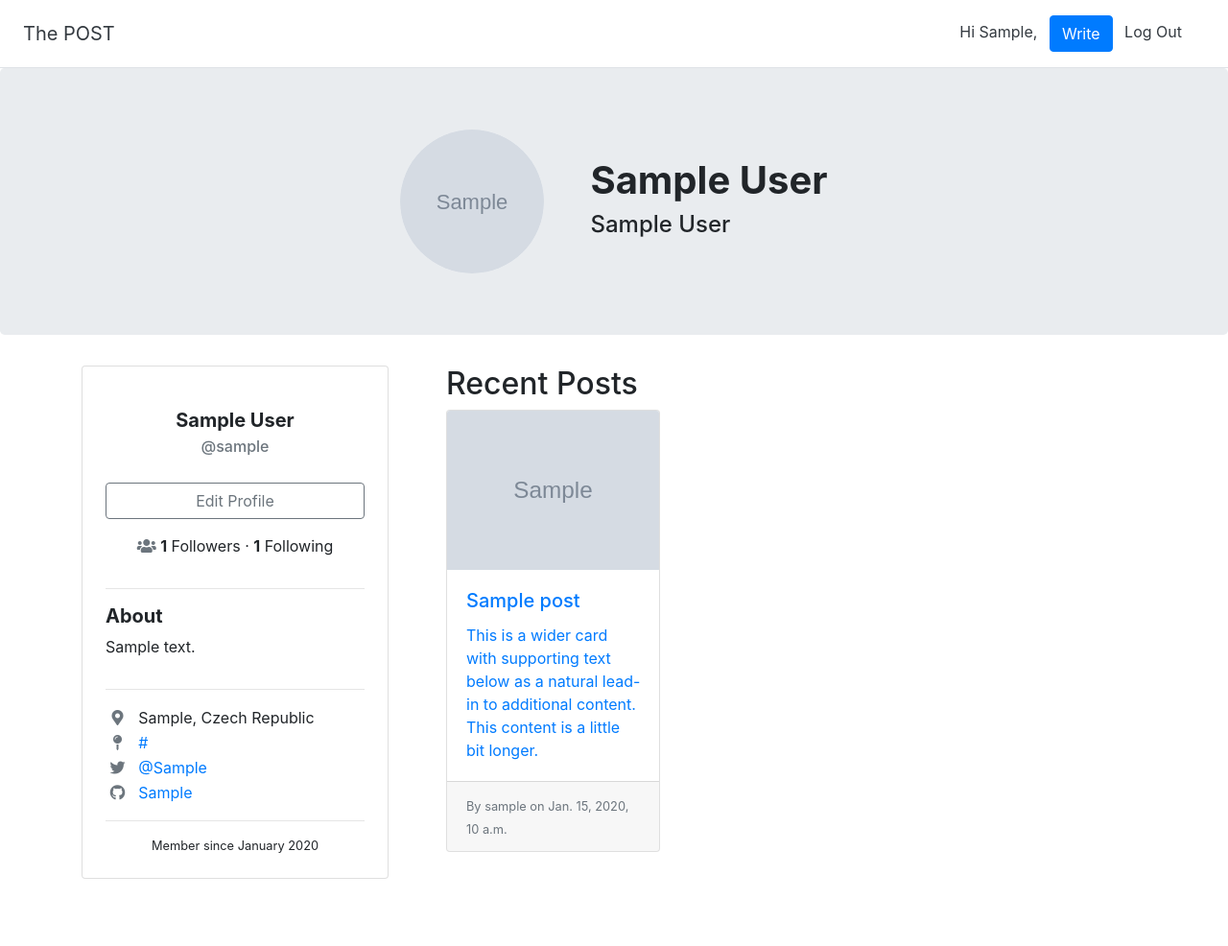
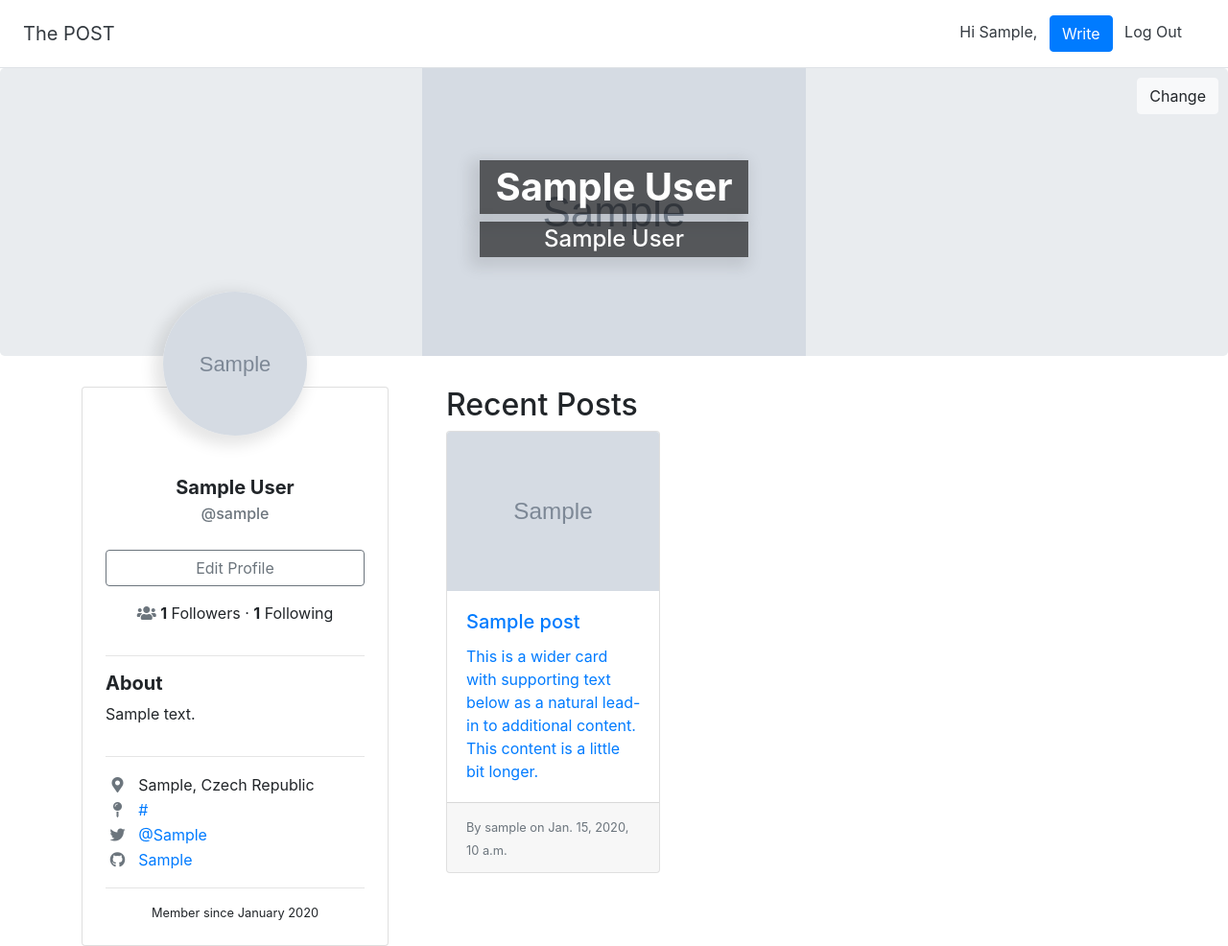
Before and after one commit to aliceridgway/django-blog, a Django app: a page that uses blog/templates/blog/author.html in a window 1280 px wide. Shown: the whole page at 96% size. Before the commit the page ends 916 px from the top, so only its background shows below. Run offline with Django 3.2, Linux system fonts and the light colour scheme; a user stored in the database is signed in; tables that the repository leaves empty hold one stand-in row (values such as "Sample post"); grey boxes marked "Sample" are stand-in pictures; some libraries are stand-ins or nearby versions.

Commit message:
allows users to change their cover photo

```diff
--- a/blog/static/css/styles.css
+++ b/blog/static/css/styles.css
@@ -25,4 +25,45 @@
 .profile_picture__overlay:hover {
   opacity: 1;
 }
+
+.cover_photo {
+  position: relative;
+}
+
+.cover_photo__words {
+  width: -webkit-fit-content;
+  width: -moz-fit-content;
+  width: fit-content;
+  position: relative;
+  margin: auto;
+  z-index: 99;
+  text-align: center;
+  margin-top: 2rem;
+}
+
+.cover_photo__words h1, .cover_photo__words h2, .cover_photo__words h3, .cover_photo__words h4, .cover_photo__words h5, .cover_photo__words h6 {
+  -webkit-box-shadow: -5px 5px 15px 5px rgba(0, 0, 0, 0.1);
+          box-shadow: -5px 5px 15px 5px rgba(0, 0, 0, 0.1);
+}
+
+.cover_photo__img {
+  position: absolute;
+  top: 0;
+  left: 0;
+  width: 100%;
+  height: 100%;
+  -o-object-fit: contain;
+     object-fit: contain;
+}
+
+.cover_photo__form {
+  position: absolute;
+  top: 10px;
+  right: 10px;
+  z-index: 98;
+}
+
+.cover_photo__form input[type=file] {
+  display: none;
+}
 /*# sourceMappingURL=styles.css.map */
--- a/blog/static/css/styles.scss
+++ b/blog/static/css/styles.scss
@@ -22,3 +22,41 @@
         opacity: 1;
     }
 }
+
+.cover_photo{
+    position: relative;
+
+    &__words{
+        width:fit-content;
+        position: relative;
+        margin:auto;
+        z-index: 99;
+        text-align: center;
+        margin-top: 2rem;
+
+        h1, h2, h3, h4, h5, h6{
+            box-shadow: -5px 5px 15px 5px rgba(0,0,0,0.1);
+        }
+    }
+
+    &__img{
+        position: absolute;
+        top:0;
+        left:0;
+        width:100%;
+        height:100%;
+        object-fit:contain;
+    }
+
+    &__form{
+        position: absolute;
+        top:10px;
+        right:10px;
+        z-index: 98;
+
+        input[type=file]{
+            display: none;
+        }
+    }
+
+}
--- /dev/null
+++ b/blog/static/js/coverphoto_upload.js
@@ -0,0 +1,77 @@
+$(function () {
+    /* SCRIPT TO OPEN THE MODAL WITH THE PREVIEW */
+    $("#id_cover_photo").change(function () {
+        if (this.files && this.files[0]) {
+            var reader = new FileReader();
+            reader.onload = function (e) {
+                $("#image").attr("src", e.target.result);
+                $("#modalCoverPhotoCrop").modal("show");
+            }
+            reader.readAsDataURL(this.files[0]);
+        }
+    });
+
+    /* SCRIPTS TO HANDLE THE CROPPER BOX */
+    var $image = $("#image");
+    var cropBoxData;
+    var canvasData;
+    $("#modalCoverPhotoCrop").on("shown.bs.modal", function () {
+        $image.cropper({
+            viewMode: 1,
+            aspectRatio: 1980/300,
+            minCropBoxWidth: 50,
+            minCropBoxHeight: 50,
+            ready: function () {
+                $image.cropper("setCanvasData", canvasData);
+                $image.cropper("setCropBoxData", cropBoxData);
+            }
+        });
+    }).on("hidden.bs.modal", function () {
+        cropBoxData = $image.cropper("getCropBoxData");
+        canvasData = $image.cropper("getCanvasData");
+        $image.cropper("destroy");
+    });
+
+    $(".js-zoom-in").click(function () {
+        $image.cropper("zoom", 0.1);
+    });
+
+    $(".js-zoom-out").click(function () {
+        $image.cropper("zoom", -0.1);
+    });
+
+    /* SCRIPT TO COLLECT THE DATA AND POST TO THE SERVER */
+    $(".js-crop-and-upload").click(function () {
+        var cropData = $image.cropper("getData");
+        $("#id_x").val(cropData["x"]);
+        $("#id_y").val(cropData["y"]);
+        $("#id_height").val(cropData["height"]);
+        $("#id_width").val(cropData["width"]);
+        $("#modalCoverPhotoCrop").modal("hide");
+        $("#coverphotoUpload").submit();
+    });
+
+});
+
+$("#coverphotoUpload").submit(function (event) {
+    event.preventDefault()
+
+    const form = $("#coverphotoUpload")[0]
+    let formData = new FormData(form)
+    const postURL = form.dataset.url
+
+    console.log('form submitted')
+    $.ajax({
+        data: formData,
+        type: $(this).attr('method'),
+        url: postURL,
+        processData: false,
+        contentType: false,
+        success: function (result, status, xhr) {
+            if (status == 'success') {
+                const photo = $(".cover_photo__img")[0]
+                photo.src = result.photo_url
+            }
+        },
+    })
+})
--- a/blog/templates/blog/author.html
+++ b/blog/templates/blog/author.html
@@ -2,27 +2,34 @@
 {% load static %}
 
 {% block content %}
-<div class="jumbotron">
-    <div class="container d-flex align-items-center justify-content-center">
-        <div class="rounded-circle bg-light mr-5" style="height:150px; width:150px;">
-            {% if author.profile.profile_picture %}
-            <img src="{{author.profile.profile_picture.url}}" style="object-fit:cover;"
-                class="rounded-circle w-100 h-100" alt="Profile photo for {{author.first_name}} {{author.last_name}}">
-            {% else %}
-            <img src="{% static 'images/people-default.svg' %}" style="object-fit:cover;"
-                class="rounded-circle w-100 h-100 img-fluid"
-                alt="placeholder photo of {{author.first_name}} {{author.last_name}}">
-            {% endif %}
-        </div>
-        <div>
-            <h1><b>{{author.first_name}} {{author.last_name}}</b></h1>
+<div class="jumbotron cover_photo" style="height: 300px;">
+    <div class="cover_photo__words">
+            <h1 class='text-white pl-3 pr-3 pt-1 pb-1' style='background:rgba(0,0,0,0.6);'><b>{{author.first_name}} {{author.last_name}}</b></h1>
 
             {% if author.profile.blog_title %}
-            <h4>{{author.profile.blog_title}}</h4>
+            <h4 class='text-white pl-3 pr-3 pt-1 pb-1' style='background:rgba(0,0,0,0.6);'>
+                {{author.profile.blog_title}}</h4>
             {% endif %}
-        </div>
+    </div>
 
-    </div>
+    {% if author.profile.cover_photo %}
+    <img src="{{author.profile.cover_photo.url}}" class="cover_photo__img"
+        alt="cover photo for {{author.first_name}} {{author.last_name}}">
+    {% endif %}
+
+    {% if author == request.user %}
+    <form class="cover_photo__form" method='POST' id="coverphotoUpload" data-url="{% url 'change_cover_photo' %}">
+        {% csrf_token %}
+        <label for="id_cover_photo" class="btn btn-light">
+            Change
+        </label>
+        <input type="file" name="cover_photo" id="id_cover_photo">
+        <input type="hidden" name="x" id="id_x">
+        <input type="hidden" name="y" id="id_y">
+        <input type="hidden" name="width" id="id_width">
+        <input type="hidden" name="height" id="id_height">
+    </form>
+    {% endif %}
 
 </div>
 <div class="container">
@@ -51,6 +58,11 @@
             </div>
         </div>
     </div>
+</div>
 
-</div>
+{% include 'blog/partials/coverphoto_cropper_modal.html' %}
 {% endblock %}
+
+{% block javascript %}
+<script src="{% static 'js/coverphoto_upload.js' %}"></script>
+{% endblock %}
--- /dev/null
+++ b/blog/templates/blog/partials/coverphoto_cropper_modal.html
@@ -0,0 +1,28 @@
+    <!-- MODAL TO CROP THE IMAGE -->
+    <div class="modal fade" id="modalCoverPhotoCrop" data-backdrop="static">
+        <div class="modal-dialog">
+            <div class="modal-content">
+                <div class="modal-header">
+                    <h4 class="modal-title">Crop the photo</h4>
+                    <button type="button" class="close" data-dismiss="modal" aria-label="Close">
+                        <span aria-hidden="true">&times;</span>
+                    </button>
+                </div>
+                <div class="modal-body">
+                    <img src="" id="image" style="max-width: 100%;">
+                </div>
+                <div class="modal-footer">
+                    <div class="btn-group pull-left" role="group">
+                        <button type="button" class="btn btn-default js-zoom-in">
+                            <i class="fas fa-search-plus"></i>
+                        </button>
+                        <button type="button" class="btn btn-default js-zoom-out">
+                            <i class="fas fa-search-minus"></i>
+                        </button>
+                    </div>
+                    <button type="button" class="btn btn-default" data-dismiss="modal">Cancel</button>
+                    <button type="button" class="btn btn-primary js-crop-and-upload">Crop and upload</button>
+                </div>
+            </div>
+        </div>
+    </div>
--- a/blog/templates/blog/partials/profile_card.html
+++ b/blog/templates/blog/partials/profile_card.html
@@ -1,8 +1,20 @@
 {% load static %}
 
-<div class="card text-center p-4" style="width: 20rem;">
+<div class="card text-center p-4 position-relative" style="width: 20rem;">
 
-    <div class="card-body">
+    <div class="position-absolute rounded-circle bg-light"
+        style="height:150px; width:150px; top:-100px; left:50%; transform:translateX(-50%); box-shadow: -5px 5px 15px 5px rgba(0,0,0,0.1);">
+        {% if author.profile.profile_picture %}
+        <img src="{{author.profile.profile_picture.url}}" style="object-fit:cover;"
+            class="rounded-circle w-100 h-100" alt="Profile photo for {{author.first_name}} {{author.last_name}}">
+        {% else %}
+        <img src="{% static 'images/people-default.svg' %}" style="object-fit:cover;"
+            class="rounded-circle w-100 h-100 img-fluid"
+            alt="placeholder photo of {{author.first_name}} {{author.last_name}}">
+        {% endif %}
+    </div>
+
+    <div class="card-body mt-5">
         <h5 class="card-title"><b>{{author.first_name}} {{author.last_name}}</b></h5>
         <h6 class="card-subtitle mb-2 text-muted">@{{author.username}}</h6>
     </div>
--- a/user/urls.py
+++ b/user/urls.py
@@ -6,6 +6,7 @@ from . import views_ajax as ajax_views
 urlpatterns = [
     path('<str:username>/profile/edit', views.edit_profile, name='edit_profile'),
     path('<str:username>/profile/photo/change', ajax_views.change_profile_picture, name='change_profile_picture'),
+    path('profile/coverphoto', ajax_views.change_cover_photo, name='change_cover_photo'),
     path('users/follow', ajax_views.toggle_user_follow, name='follow'),
     path('register', views.Register.as_view(), name='register'),
     path('login', auth_views.LoginView.as_view(
```
Also changed, not shown: user/forms.py (+38 -0 lines), user/tests/test_profile_views.py (+79 -0 lines), user/views_ajax.py (+19 -1 lines), blog/static/thePOST-default.jpg (added), 1 other file.
